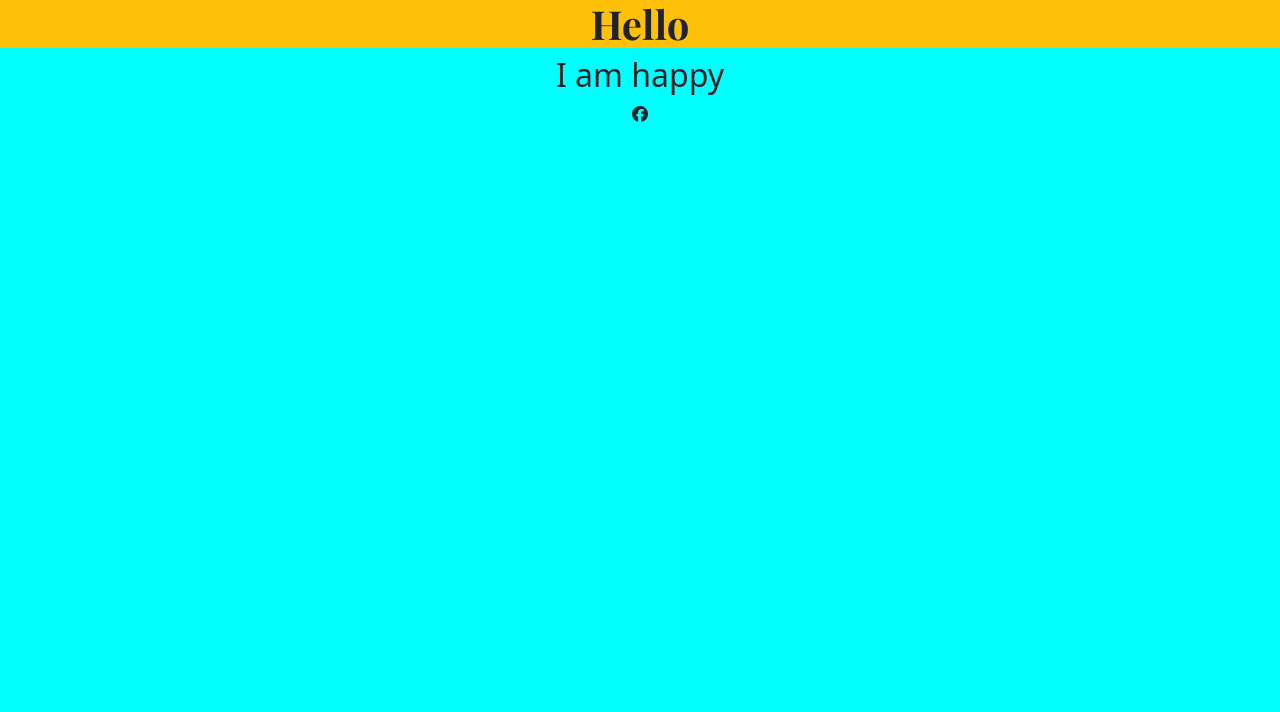
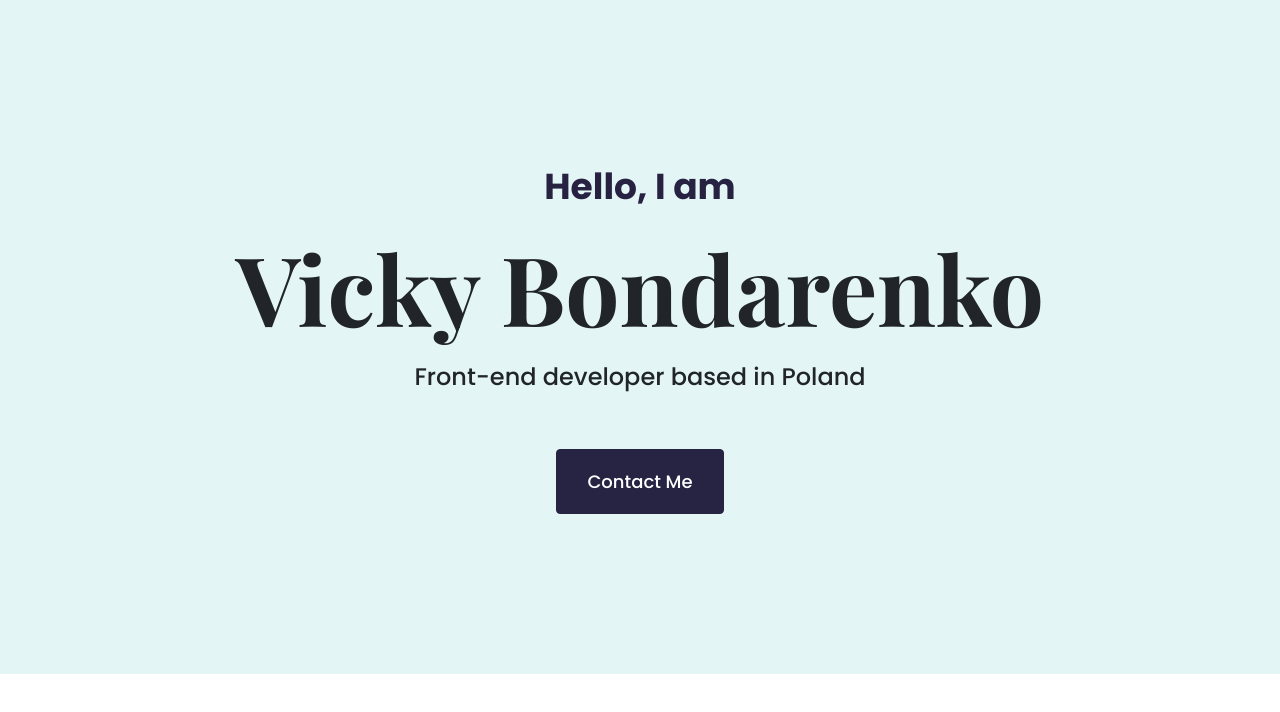
Before and after one commit to VickyBondarenko/Portfolio, a plain HTML site: page index.html in a window 1280 px wide. Drawn offline with nearby package versions, Linux system fonts and the light colour scheme.

Commit message:
Added hero part

```diff
--- a/index.html
+++ b/index.html
@@ -22,9 +22,12 @@
 </head>
 
 <body>
-    <h1 class="bg-warning">Hello</h1>
-    <h2>I am happy</h2>
-    <i class="fa-brands fa-facebook"></i>
+    <div class="hero">
+        <p>Hello, I am</p>
+        <h1>Vicky Bondarenko</h1>
+        <h2 class="mb-5">Front-end developer based in Poland</h2>
+        <a href="#" class="btn btn-branding">Contact Me</a>
+    </div>
 </body>
 
 </html>
--- a/style/portfolio.css
+++ b/style/portfolio.css
@@ -1,15 +1,40 @@
+:root {
+  --first-color: #272343;
+  --second-color: #e3f6f5;
+  --heading-font-family: "Playfair Display", serif;
+  --default-font-family: "Poppins", sans-serif;
+}
+
 body {
-  background-color: aqua;
-  display: block;
-  text-align: center;
-
-
+  font-family: var(--default-font-family);
 }
 h1 {
-  font-family: "Playfair Display", serif;
+  font-family: var(--heading-font-family);
   font-weight: bold;
+  font-size: 96px;
 }
-h2 {
-    font-family: font-family: 'Poppins', sans-serif;
-  font-weight: 500;
+
+.hero {
+  background: var(--second-color);
+  text-align: center;
+  padding: 160px 20px;
 }
+.hero p {
+  font-size: 36px;
+  font-weight: bold;
+  color: #272142;
+}
+.hero h2 {
+  font-weight: normal;
+  line-height: 2;
+  font-size: 24px;
+}
+.btn-branding {
+  padding: 18px 30px;
+  background: var(--first-color);
+  border: 1px solid var(--first-color);
+  border-radius: 4px;
+  color: white;
+  font-size: 18px;
+  line-height: 27px;
+}
```
